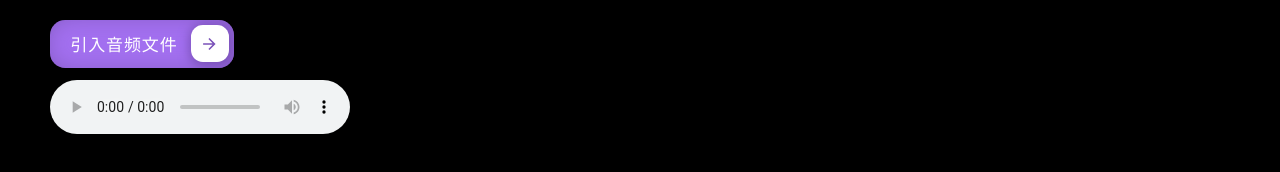
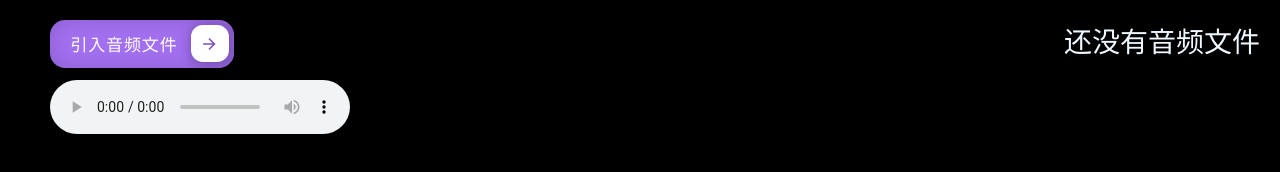
Before and after one commit to haoxiang6436/-html, a plain HTML site: page index.html in a window 1280 px wide. Drawn offline with Linux system fonts and the light colour scheme.

Commit message:
Update index.html

```diff
--- a/index.html
+++ b/index.html
@@ -11,8 +11,8 @@
 
         html,
         body {
-            width: 100%;
-            height: 100%;
+            width: 100vw;
+            height: 100vh;
             overflow: hidden;
             background-color: rgb(0, 0, 0);
         }
@@ -27,6 +27,17 @@
             left: 50px;
             top: 80px;
             border-radius: 0px;
+        }
+
+        .title {
+            display: block;
+            position: fixed;
+            top: 20px;
+            right: 20px;
+            max-width: 60vw;
+            color: aliceblue;
+            font-size: 28px;
+            font-weight: 400;
         }
     </style>
     <style>
@@ -105,13 +116,14 @@
         </div>
     </button>
     <audio src="" controls></audio>
+    <span class="title">还没有音频文件</span>
     <script>
         // 创建一个文件上传input元素
         const audioInput = document.createElement('input');
         // 获取audio标签
         const audioEle = document.querySelector('audio');
         // 输出audio的play函数
-        console.dir(audioEle.play);
+        const title = document.querySelector('.title');
         // 获取canvas上下文
         const canvas = document.querySelector('canvas');
         const ctx = canvas.getContext('2d');
@@ -127,6 +139,8 @@
                 const reader = new FileReader();
                 reader.addEventListener('load', () => {
                     // 根据数据流创建新的URL并给<audio>元素赋值
+                        console.log(file)
+                    title.innerHTML = file.name;
                     audioEle.src = URL.createObjectURL(file);
                     // 开始播放
                     audioEle.play();
```
